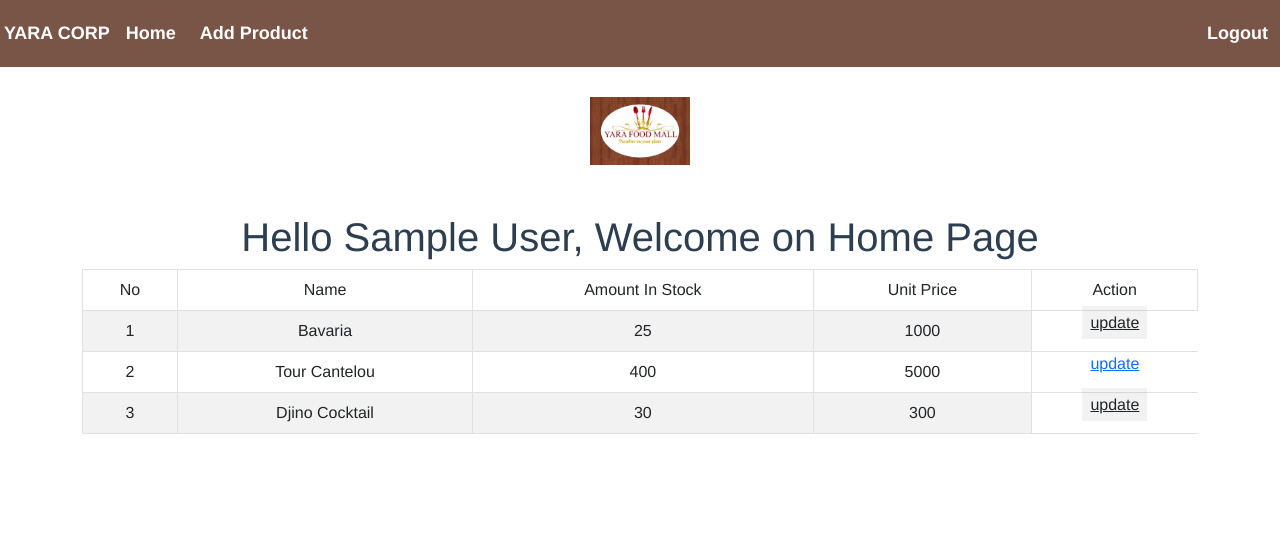
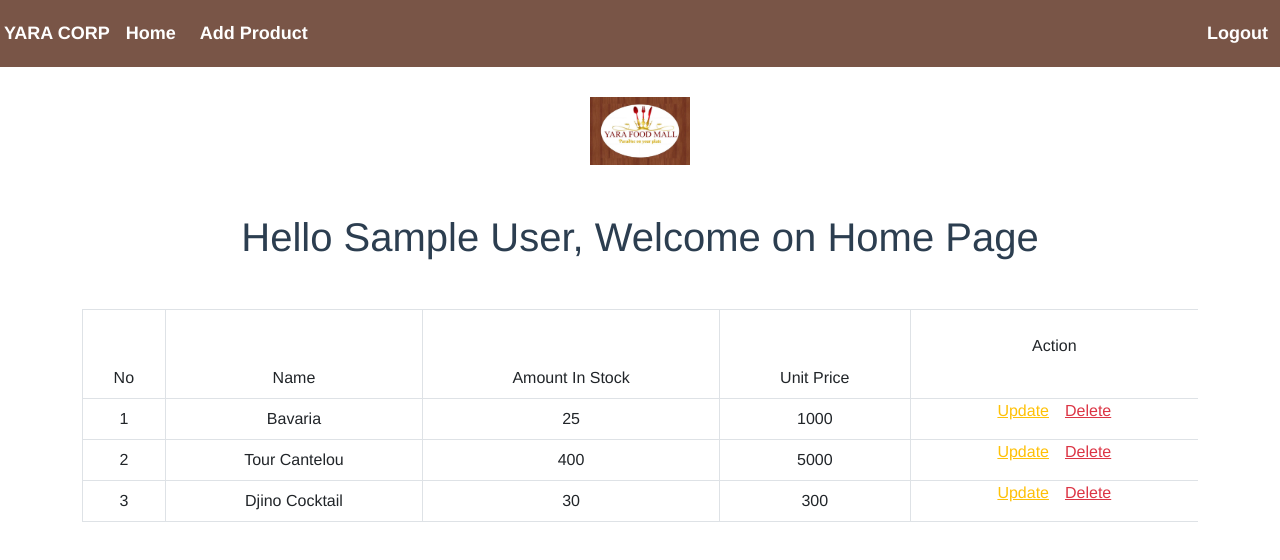
Before and after one commit to eugeneegbe/manage-resto, a Vue app: page / in a window 1280 px wide. Shown: the top 560 px of the page. Built offline with nearby package versions, Linux system fonts and the light colour scheme; sample sign-in values are in the browser's storage.

Commit message:
Few adjustments

```diff
--- a/src/components/HomePage.vue
+++ b/src/components/HomePage.vue
@@ -3,14 +3,14 @@
     <img class="logo" src="../assets/yarafdmall.jpeg" />
     <div class="container text-center  mt-5 mb-5">
         <h1>Hello {{ name }}, Welcome on Home Page</h1>
-        <table id="productsTable" class="table table-bordered table-striped">
+        <table id="productsTable" class="table table-bordered mt-5">
             <thead>
                 <tr>
                     <td>No</td>
                     <td>Name</td>
                     <td>Amount In Stock</td>
                     <td>Unit Price</td>
-                    <td>Action</td>
+                    <span><p>Action</p></span>
                 </tr>
             </thead>
             <tbody>
@@ -19,7 +19,8 @@
                     <td>{{item.name}}</td>
                     <td>{{item.stock}}</td>
                     <td>{{item.price}}</td>
-                    <router-link :to="'/update/' +item.id ">update</router-link>
+                    <router-link class="link-warning" :to="'/update/' +item.id ">Update</router-link>
+                    <router-link class="link-danger" :to="'/update/' +item.id ">Delete</router-link>
                 </tr>
             </tbody>
         </table>
@@ -79,8 +80,8 @@ export default {
     width: 100px;
 }
 td{
-    widows: 160px;
-    height: 40px;
-    padding: 2px;
+    padding: 10px;
+    font-size: medium;
+    font-weight: 500;
 }
 </style>
```
